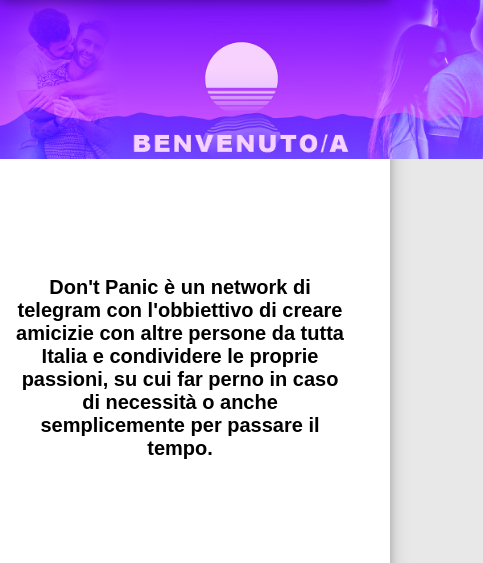
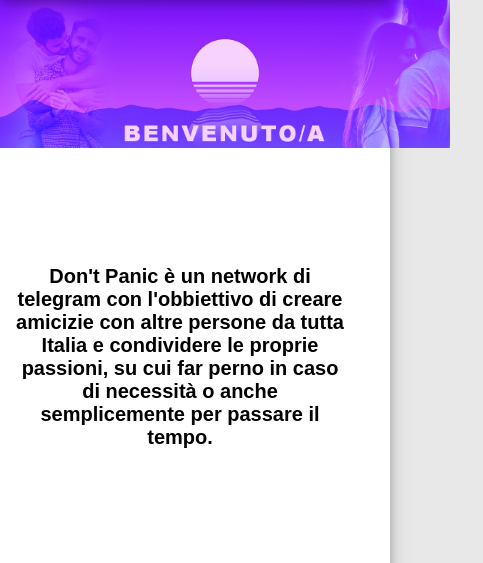
Before and after one commit to dontpanic-telegram/italy, a plain HTML site: page Index.html in a window 390 px wide. Shown: the part 67-630 px from the top of the page, 483 px wide, since content can reach past the window. Drawn offline with nearby package versions, Linux system fonts and the light colour scheme.

Commit message:
Update dontpanic_responsive.css

```diff
--- a/dontpanic_responsive.css
+++ b/dontpanic_responsive.css
@@ -97,7 +97,7 @@ body{
 
     .cover1{
 
-        width: 483px;
+        width: 450px;
 
     }
 
```
